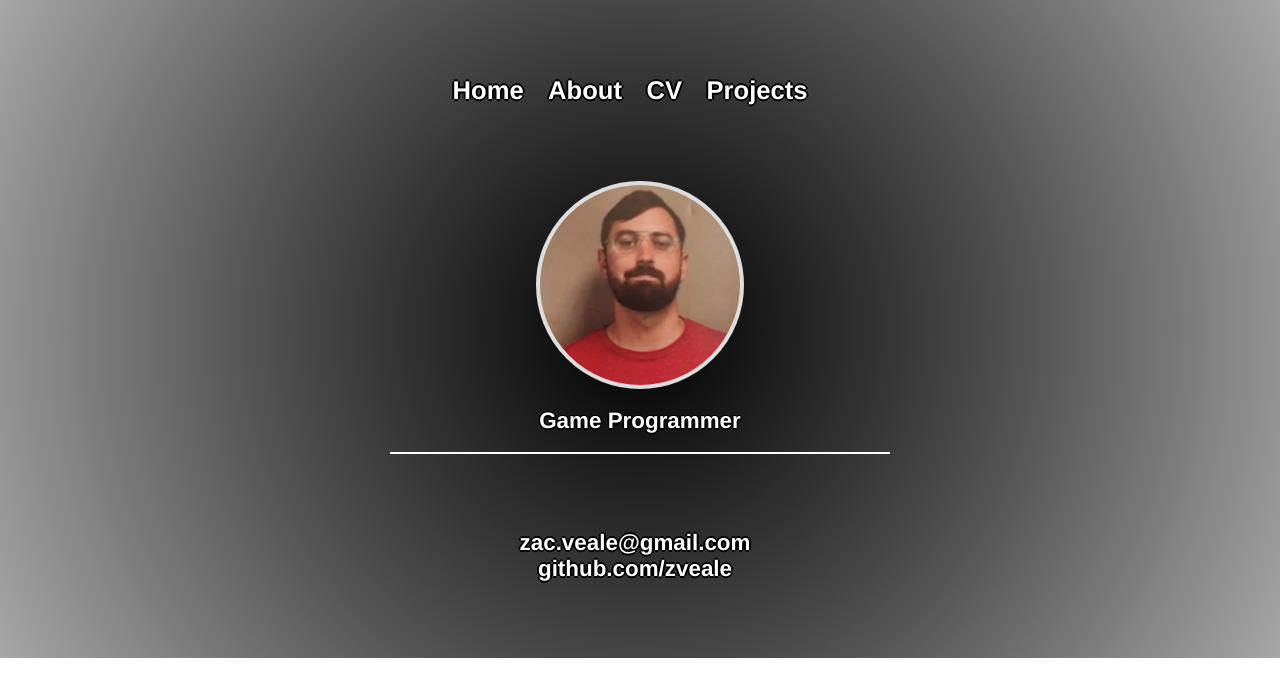
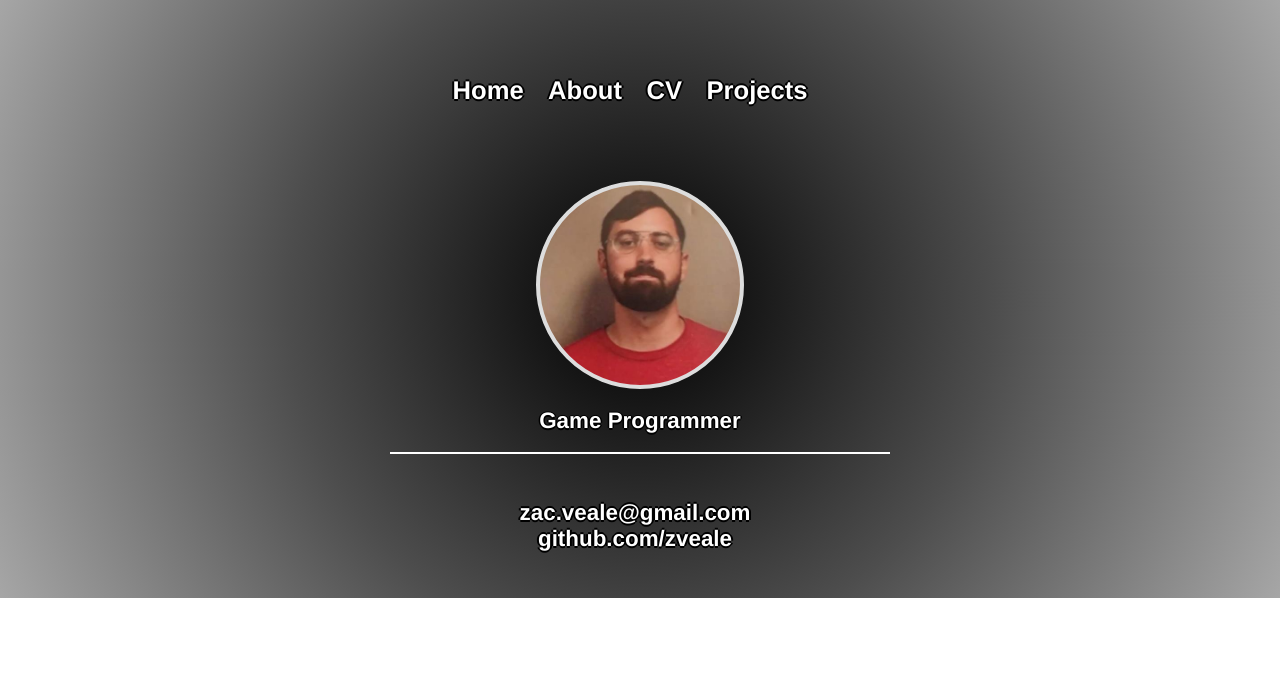
Before and after one commit to zveale/zveale.github.io, a Jekyll site: the page built from index.html, in a window 1280 px wide. Shown: the top 697 px of the page. Built offline with Jekyll 4.4.1, drawn with Linux system fonts in a browser that asks for light colours.

Commit message:
Update main.css

```diff
--- a/css/main.css
+++ b/css/main.css
@@ -15,9 +15,17 @@
 	border-radius: 50%;
 	margin: 0 auto;
 }
-nav ul, footer ul {
+nav ul {
     font-family:'Helvetica', 'Arial', 'Sans-Serif';
     padding: 60px;
+    list-style: none;
+    font-weight: bold;
+	color: white;
+	text-shadow: -1px 0 black, 0 1px black, 1px 0 black, 0 -1px black;
+}
+footer ul {
+    font-family:'Helvetica', 'Arial', 'Sans-Serif';
+    padding: 30px;
     list-style: none;
     font-weight: bold;
 	color: white;
```
